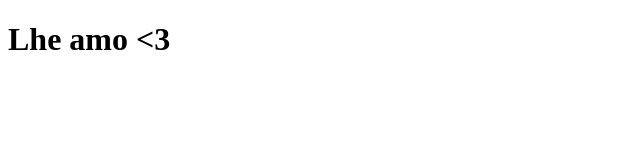
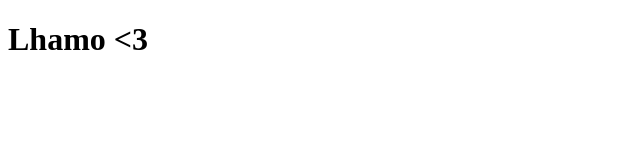
Before and after one commit to Gabriel-Cabeceira/tabnews-clone, a Next.js app: page / in a window 1280 px wide. Shown: the top 160 px of the page, without its empty margins (0-640 px from the left). Built offline with nearby package versions, Linux system fonts and the light colour scheme.

Commit message:
Mudando a frase

```diff
--- a/pages/index.js
+++ b/pages/index.js
@@ -1,5 +1,5 @@
 function Home() {
-    return <h1>Lhe amo &lt;3</h1>
+    return <h1>Lhamo &lt;3</h1>
 }
 
 export default Home;
```
